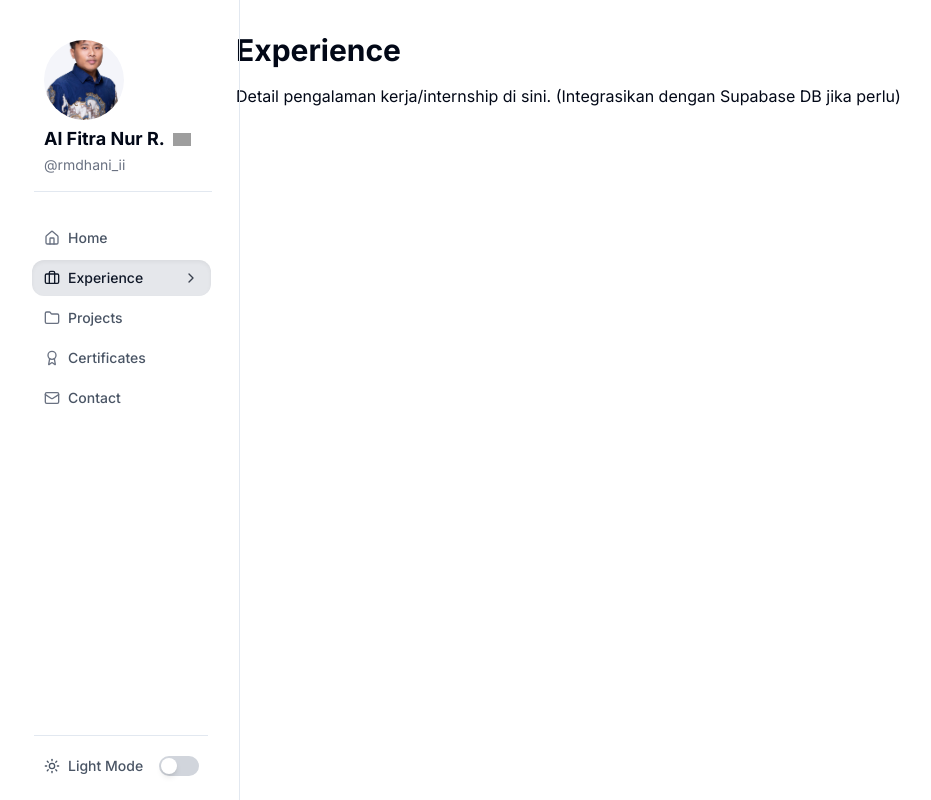
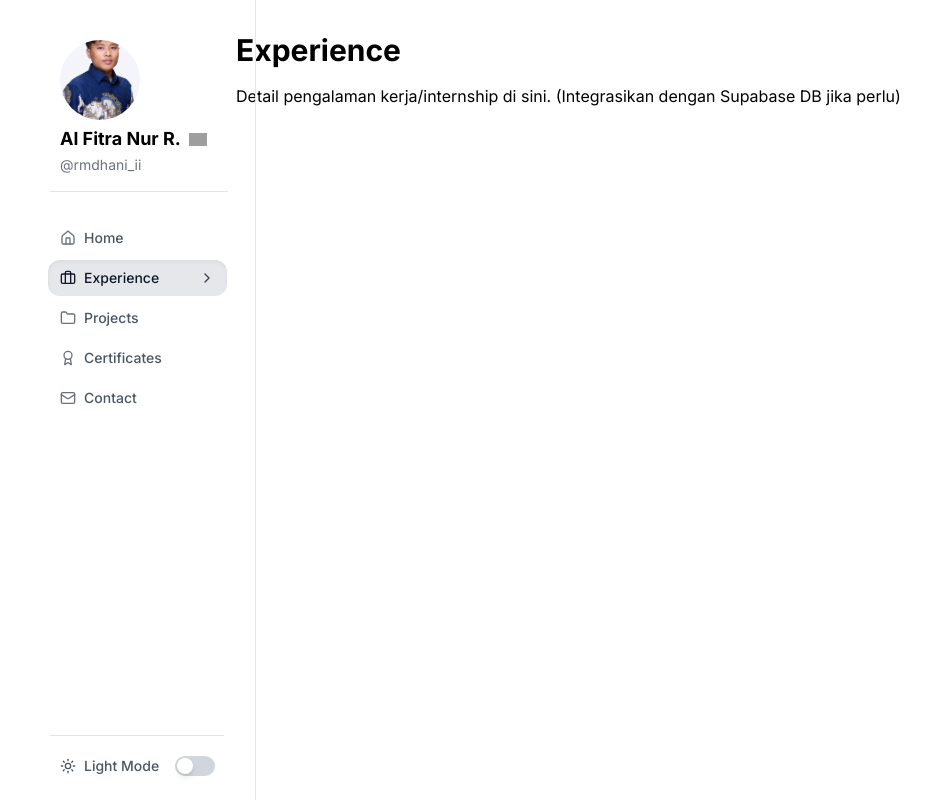
Before and after one commit to alfitranurr/portfolio-v2, a Next.js app: page /experience in a window 1280 px wide. Shown: the whole page, without its empty margins (52-983 px from the left). Built offline with nearby package versions, Linux system fonts and the light colour scheme; grey boxes are pictures that could not be loaded.

Commit message:
update warna

```diff
--- a/app/globals.css
+++ b/app/globals.css
@@ -4,52 +4,52 @@
 @layer base {
   :root {
     color-scheme: light;
-    --color-primary-500: #3b82f6; /* Biru untuk gradient */
-    --color-secondary-500: #10b981; /* Hijau */
-    --color-accent-500: #8b5cf6; /* Ungu */
+    --color-primary-500: #000000; /* Hitam untuk gradient elegan */
+    --color-secondary-500: #808080; /* Abu-abu sedang */
+    --color-accent-500: #ffffff; /* Putih untuk aksen */
     --color-background: 0 0% 100%;
-    --color-foreground: 222.2 84% 4.9%;
+    --color-foreground: 0 0% 0%;
     --color-card: 0 0% 100%;
-    --color-card-foreground: 222.2 84% 4.9%;
+    --color-card-foreground: 0 0% 0%;
     --color-popover: 0 0% 100%;
-    --color-popover-foreground: 222.2 84% 4.9%;
-    --color-primary: 222.2 47.4% 11.2%;
-    --color-primary-foreground: 210 40% 98%;
-    --color-secondary: 210 40% 96%;
-    --color-secondary-foreground: 222.2 47.4% 11.2%;
-    --color-muted: 210 40% 96%;
-    --color-muted-foreground: 215.4 16.3% 46.9%;
-    --color-accent: 210 40% 96%;
-    --color-accent-foreground: 222.2 47.4% 11.2%;
-    --color-destructive: 0 84.2% 60.2%;
-    --color-destructive-foreground: 210 40% 98%;
-    --color-border: 214.3 31.8% 91.4%;
-    --color-input: 214.3 31.8% 91.4%;
-    --color-ring: 222.2 84% 4.9%;
+    --color-popover-foreground: 0 0% 0%;
+    --color-primary: 0 0% 0%;
+    --color-primary-foreground: 0 0% 100%;
+    --color-secondary: 0 0% 95%;
+    --color-secondary-foreground: 0 0% 0%;
+    --color-muted: 0 0% 95%;
+    --color-muted-foreground: 0 0% 45%;
+    --color-accent: 0 0% 95%;
+    --color-accent-foreground: 0 0% 0%;
+    --color-destructive: 0 0% 40%;
+    --color-destructive-foreground: 0 0% 100%;
+    --color-border: 0 0% 90%;
+    --color-input: 0 0% 90%;
+    --color-ring: 0 0% 0%;
     --radius: 0.5rem;
   }
 
   .dark {
     color-scheme: dark;
-    --color-background: 222.2 84% 4.9%;
-    --color-foreground: 210 40% 98%;
-    --color-card: 222.2 84% 4.9%;
-    --color-card-foreground: 210 40% 98%;
-    --color-popover: 222.2 84% 4.9%;
-    --color-popover-foreground: 210 40% 98%;
-    --color-primary: 210 40% 98%;
-    --color-primary-foreground: 222.2 47.4% 11.2%;
-    --color-secondary: 217.2 32.6% 17.5%;
-    --color-secondary-foreground: 210 40% 98%;
-    --color-muted: 217.2 32.6% 17.5%;
-    --color-muted-foreground: 215 20.2% 65.1%;
-    --color-accent: 217.2 32.6% 17.5%;
-    --color-accent-foreground: 210 40% 98%;
-    --color-destructive: 0 62.8% 30.6%;
-    --color-destructive-foreground: 210 40% 98%;
-    --color-border: 217.2 32.6% 17.5%;
-    --color-input: 217.2 32.6% 17.5%;
-    --color-ring: 212.7 26.8% 83.9%;
+    --color-background: 0 0% 0%;
+    --color-foreground: 0 0% 100%;
+    --color-card: 0 0% 0%;
+    --color-card-foreground: 0 0% 100%;
+    --color-popover: 0 0% 0%;
+    --color-popover-foreground: 0 0% 100%;
+    --color-primary: 0 0% 100%;
+    --color-primary-foreground: 0 0% 0%;
+    --color-secondary: 0 0% 10%;
+    --color-secondary-foreground: 0 0% 100%;
+    --color-muted: 0 0% 10%;
+    --color-muted-foreground: 0 0% 70%;
+    --color-accent: 0 0% 10%;
+    --color-accent-foreground: 0 0% 100%;
+    --color-destructive: 0 0% 30%;
+    --color-destructive-foreground: 0 0% 100%;
+    --color-border: 0 0% 10%;
+    --color-input: 0 0% 10%;
+    --color-ring: 0 0% 80%;
   }
 
   *,
@@ -65,12 +65,12 @@
   }
 }
 
-/* Custom gradient class (transparan modern) */
+/* Custom gradient class (transparan modern hitam-putih) */
 .gradient-bg {
   background-image: linear-gradient(
     135deg,
     rgba(var(--color-primary-500), 0.1) 0%,
     rgba(var(--color-secondary-500), 0.1) 50%,
-    rgba(var(--color-accent-500), 0.1) 100%
+    rgba(var(--color-accent-500), 0.05) 100%
   );
 }
--- a/app/page.tsx
+++ b/app/page.tsx
@@ -14,17 +14,17 @@ export default async function Home() {
       {/* ===== About Section ===== */}
       <section className="w-full py-10">
         <div className="flex justify-between items-center mb-4">
-          <h1 className="text-3xl font-bold">About</h1>
+          <h1 className="text-3xl font-bold text-foreground">About</h1>
           <a
             href={publicUrl}
             download
-            className="flex items-center gap-2 px-4 py-2 rounded-full border border-gray-300 dark:border-gray-700 transition duration-200 bg-transparent hover:bg-gray-100 dark:hover:bg-gray-800 text-sm font-medium text-gray-800 dark:text-gray-100"
+            className="flex items-center gap-2 px-4 py-2 rounded-full border border-border transition duration-200 bg-transparent hover:bg-muted text-sm font-medium text-foreground"
           >
             <span>✨</span> Download My CV
             <ArrowRight className="w-4 h-4" />
           </a>
         </div>
-        <p className="text-base leading-relaxed text-black dark:text-gray-200">
+        <p className="text-base leading-relaxed text-foreground">
           As a Software Engineer with expertise in web and mobile development, I
           am creating innovative and user-friendly solutions that solve
           real-world problems. I am currently pursuing my S.Kom degree in
@@ -41,26 +41,26 @@ export default async function Home() {
 
       {/* ===== Tech Stacks ===== */}
       <section className="pb-10 w-full">
-        <h2 className="text-xl font-bold mb-6 text-left">
+        <h2 className="text-xl font-bold mb-6 text-left text-foreground">
           Tech Stacks that I have used
         </h2>
         <div className="grid grid-cols-2 sm:grid-cols-3 md:grid-cols-4 gap-4">
-          <div className="p-4 border rounded-lg text-center shadow-sm dark:border-gray-700 hover:shadow-md transition text-base">
+          <div className="p-4 border border-border rounded-lg text-center shadow-sm hover:shadow-md transition bg-background text-foreground text-base">
             Next.js
           </div>
-          <div className="p-4 border rounded-lg text-center shadow-sm dark:border-gray-700 hover:shadow-md transition text-base">
+          <div className="p-4 border border-border rounded-lg text-center shadow-sm hover:shadow-md transition bg-background text-foreground text-base">
             React
           </div>
-          <div className="p-4 border rounded-lg text-center shadow-sm dark:border-gray-700 hover:shadow-md transition text-base">
+          <div className="p-4 border border-border rounded-lg text-center shadow-sm hover:shadow-md transition bg-background text-foreground text-base">
             Tailwind
           </div>
-          <div className="p-4 border rounded-lg text-center shadow-sm dark:border-gray-700 hover:shadow-md transition text-base">
+          <div className="p-4 border border-border rounded-lg text-center shadow-sm hover:shadow-md transition bg-background text-foreground text-base">
             Supabase
           </div>
-          <div className="p-4 border rounded-lg text-center shadow-sm dark:border-gray-700 hover:shadow-md transition text-base">
+          <div className="p-4 border border-border rounded-lg text-center shadow-sm hover:shadow-md transition bg-background text-foreground text-base">
             TypeScript
           </div>
-          <div className="p-4 border rounded-lg text-center shadow-sm dark:border-gray-700 hover:shadow-md transition text-base">
+          <div className="p-4 border border-border rounded-lg text-center shadow-sm hover:shadow-md transition bg-background text-foreground text-base">
             Node.js
           </div>
         </div>
--- a/components/Sidebar.tsx
+++ b/components/Sidebar.tsx
@@ -43,7 +43,7 @@ export default function Sidebar() {
   const isDark = mounted ? theme === "dark" : false;
 
   return (
-    <aside className="fixed left-0 top-0 h-full w-73 bg-background border-r border-border z-50 flex flex-col p-4 pt-10">
+    <aside className="fixed left-4 top-0 h-full w-73 bg-background border-r border-border z-50 flex flex-col p-4 pt-10">
       {/* Profile Section */}
       <div className="space-y-2 mb-4 pb-4 pl-20">
         <div className="relative w-20 h-20 overflow-hidden rounded-full">
--- a/tailwind.config.ts
+++ b/tailwind.config.ts
@@ -13,21 +13,21 @@ const config: Config = {
         sans: ["Poppins", "sans-serif"],
       },
       colors: {
-        // Shades untuk primary (biru), secondary (hijau), accent (ungu) - no duplicate
+        // Shades untuk primary (hitam), secondary (abu-abu), accent (putih) - no duplicate
         primary: {
-          50: "#eff6ff",
-          500: "#3b82f6", // Biru base untuk gradient
-          600: "#2563eb",
+          50: "#f9f9f9",
+          500: "#000000", // Hitam base untuk gradient
+          600: "#333333",
           DEFAULT: "hsl(var(--primary))", // Mapping ke CSS var
           foreground: "hsl(var(--primary-foreground))",
         },
         secondary: {
-          500: "#10b981", // Hijau base
+          500: "#808080", // Abu-abu sedang base
           DEFAULT: "hsl(var(--secondary))",
           foreground: "hsl(var(--secondary-foreground))",
         },
         accent: {
-          500: "#8b5cf6", // Ungu base
+          500: "#ffffff", // Putih base
           DEFAULT: "hsl(var(--accent))",
           foreground: "hsl(var(--accent-foreground))",
         },
@@ -61,7 +61,7 @@ const config: Config = {
       },
       backgroundImage: {
         "gradient-modern":
-          "linear-gradient(135deg, rgba(59, 130, 246, 0.1) 0%, rgba(16, 185, 129, 0.1) 50%, rgba(139, 92, 246, 0.1) 100%)", // Transparan biru-hijau-ungu
+          "linear-gradient(135deg, rgba(0, 0, 0, 0.1) 0%, rgba(128, 128, 128, 0.1) 50%, rgba(255, 255, 255, 0.05) 100%)", // Transparan hitam-abu-putih elegan
         "gradient-radial": "radial-gradient(var(--tw-gradient-stops))",
         "gradient-conic":
           "conic-gradient(from 180deg at 50% 50%, var(--tw-gradient-stops))",
```
